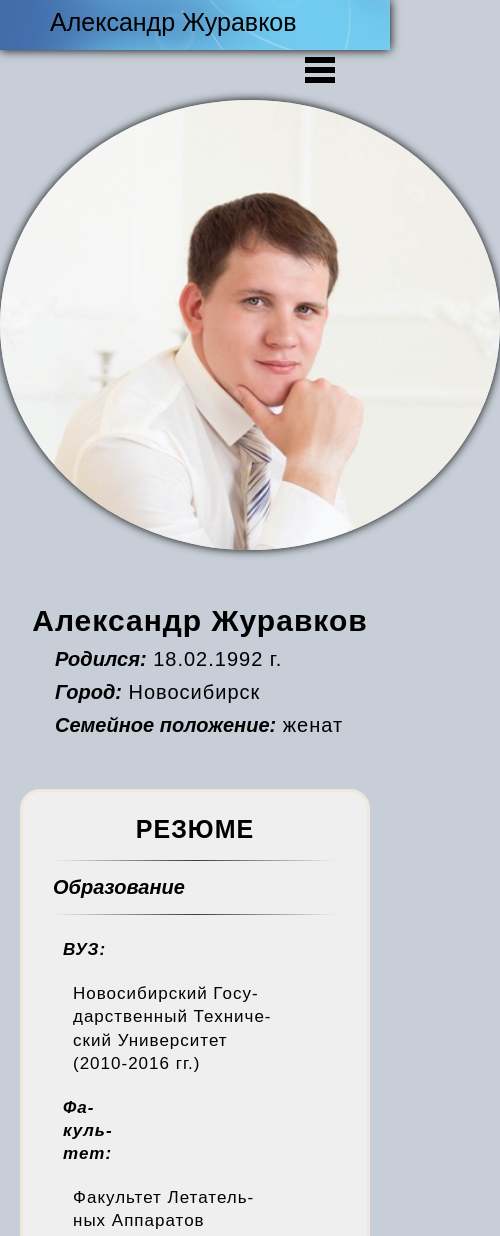
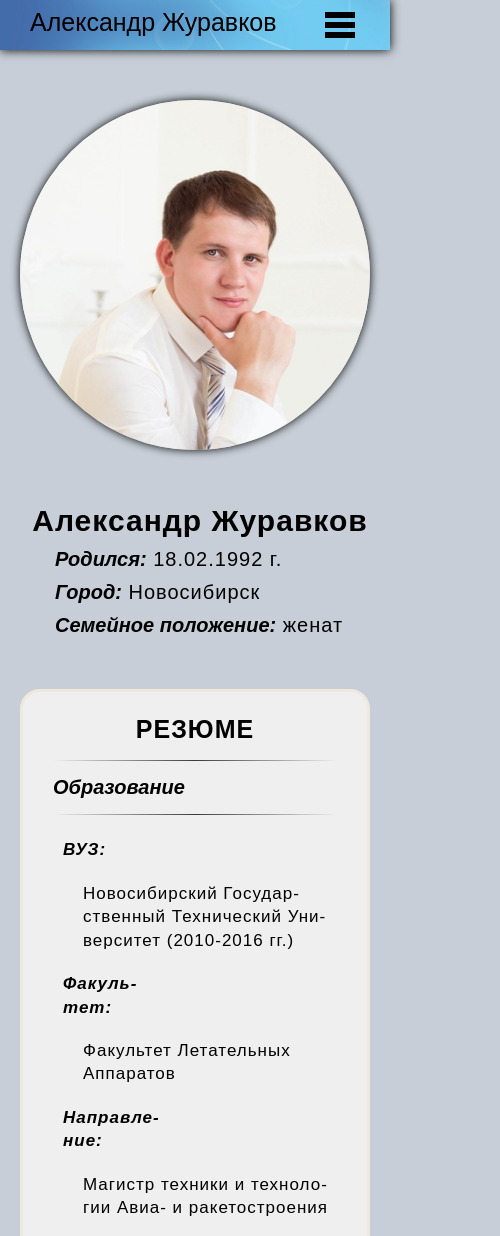
Before and after one commit to Alexandr-Zhuravkov/Alexandr-Zhuravkov.github.io, a plain HTML site: page index.html in a window 390 px wide. Shown: the top 1236 px of the page, 500 px wide, since content can reach past the window. Drawn offline with nearby package versions, Linux system fonts and the light colour scheme.

Commit message:
Правка адаптивности стилей

```diff
--- a/index.html
+++ b/index.html
@@ -2,6 +2,7 @@
 <html lang="ru">
 <head>
 	<meta charset="UTF-8">
+	<meta name="viewport" content="width=device-width, initial-scale=1.0">
 	<title>Журавков Александр</title>
 	<link rel="stylesheet" href="reset.css">
 	<link rel="shortcut icon" href="img/favicon.ico">
@@ -30,7 +31,7 @@
 		}
 		.name {
 			font-size: 25px;
-			margin: 5px 50px;
+			margin: 5px 0px 5px 50px;
 			float: left;
 		}
 		.icon {
@@ -281,7 +282,7 @@
 				float: right;
 				width: 40px;
 				height: 40px;
-				margin:5px 50px;
+				margin:5px 30px 5px 0;
 				padding: 5px 0px;
 				border-width: 0;
 				border-radius: 5px;
@@ -314,8 +315,15 @@
 			.icon:active {
 				box-shadow: 0 0 5px black;
 			}
+			.name {
+				font-size: 25px;
+				margin: 5px 0px 5px 30px;
+				float: left;
+			}
+
 			.nav-menu{
 				position: absolute;
+				margin-right: 0px;
 				top: -420px;
 				right: 0px;
 				transition: top 0.3s linear;
@@ -357,8 +365,7 @@
 			}
 			.avatar {
 				display: block;
-				width: 500px;
-				height: 450px;
+				width: 350px;
 				margin: 50px auto;
 				border-radius: 50%;
 				background: url("img/IMG_8948.jpg") 0 0 no-repeat;
@@ -369,6 +376,14 @@
 			.about {
 				display: block;
 				margin:10px auto;
+			}
+			.in-resume p:first-child {
+    				width: 40%;
+    			}
+
+			.in-resume p:last-child {
+    				width: 90%;
+    				padding-left: 20px;
 			}
 
 		}
```
Lines whose indentation alone changed are shown as unchanged.
